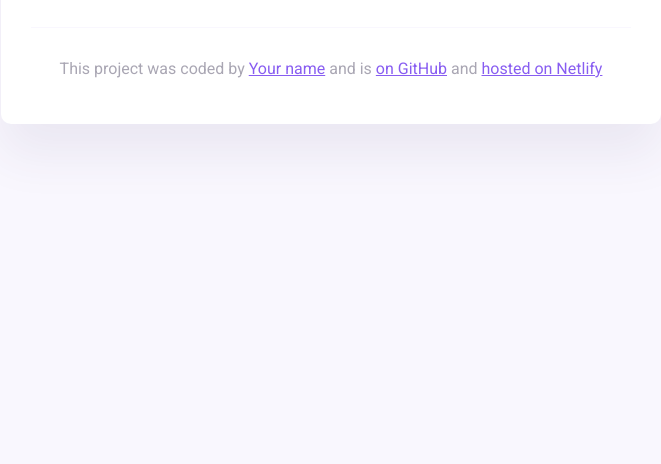
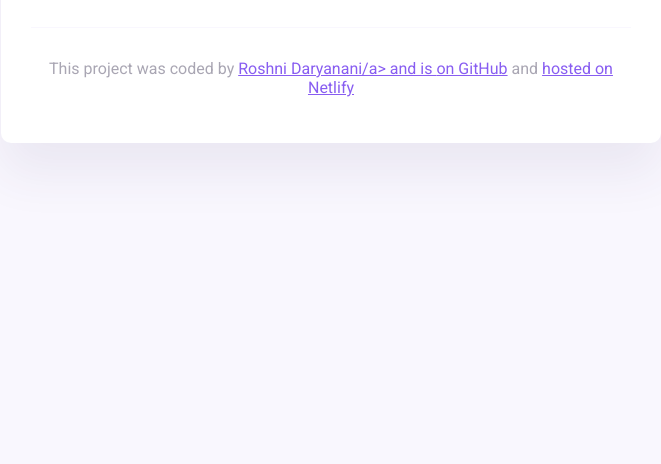
Before and after one commit to Roshd05/shecodes-weather-homework, a plain HTML site: page index.html in a window 1280 px wide. Shown: the part 336-800 px from the top of the page, without its empty margins (309-970 px from the left). Drawn offline with nearby package versions, Linux system fonts and the light colour scheme.

Commit message:
updated index

```diff
--- a/weatherindex.html
+++ b/index.html
@@ -47,7 +47,7 @@
       <footer>
         <p>
           This project was coded by
-          <a href="#" target="_blank">Your name</a> and is
+          <a href="#" target="_blank">Roshni Daryanani/a> and is
           <a href="#" target="_blank"> on GitHub</a> and
           <a href="#" target="_blank">hosted on Netlify</a>
         </p>
```
